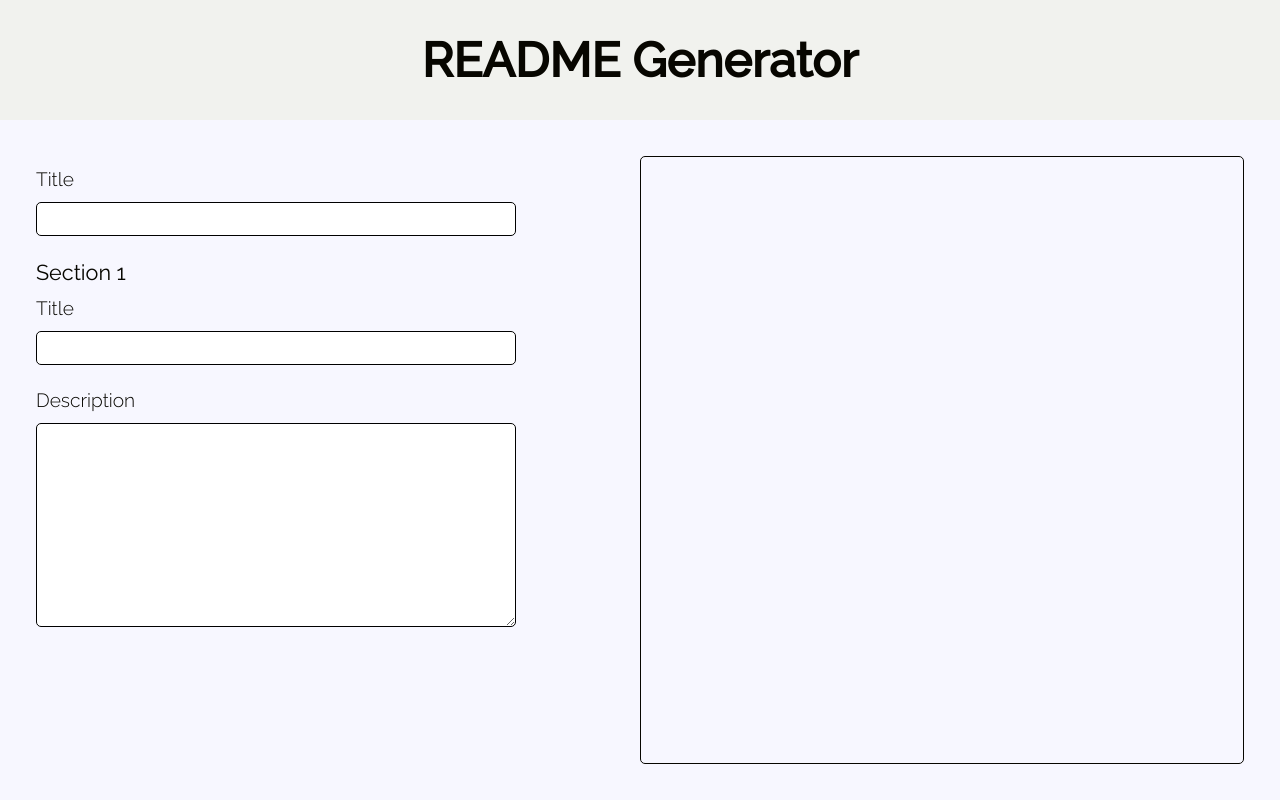
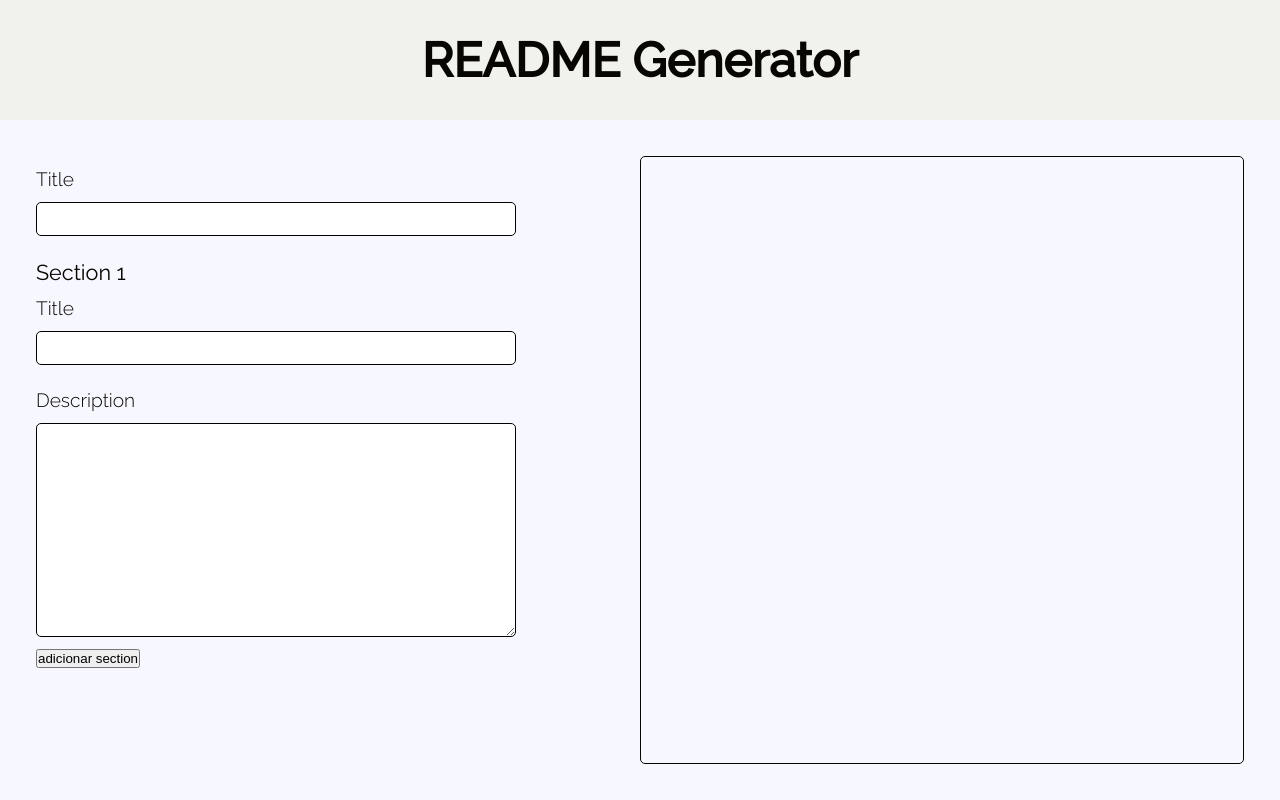
Before and after one commit to acamilass/readme-generator, an Angular app: page / in a window 1280 px wide. Built offline with nearby package versions, Linux system fonts and the light colour scheme.

Commit message:
Permitir adicionar novas seções

```diff
--- a/src/app/pages/generator/generator.component.html
+++ b/src/app/pages/generator/generator.component.html
@@ -4,21 +4,24 @@
       <label for="title-h1">Title</label>
       <input class="input-area" type="text" id="title-h1" [(ngModel)]="titleH1">
     </div>
-    <div>
-      <h2 class="section-title">Section 1</h2>
+    <div *ngFor="let section of sections; let i = index">
+      <h2 class="section-title">Section {{ i + 1 }}</h2>
       <div class="input">
         <label for="title-h2">Title</label>
-        <input class="input-area" type="text" id="title-h2" [(ngModel)]="titleH2">
+        <input class="input-area" type="text" id="title-h2" [(ngModel)]="section.titleH2">
         <label for="description">Description</label>
-        <textarea class="input-area" id="description" cols="30" rows="10" [(ngModel)]="description"></textarea>
+        <textarea class="input-area" id="description" cols="30" rows="10" [(ngModel)]="section.description"></textarea>
       </div>
     </div>
+    <button (click)="createNewSection()">adicionar section</button>
   </div>
   <div class="container__preview">
     <div class="preview">
       <h1>{{ titleH1 }}</h1>
-      <h2>{{ titleH2 }}</h2>
-      <p>{{ description }}</p>
+      <div class="" *ngFor="let section of sections; let i = index">
+        <h2>{{ section.titleH2 }}</h2>
+        <p>{{ section.description }}</p>
+      </div>
     </div>
   </div>
 </div>
--- a/src/app/pages/generator/generator.component.scss
+++ b/src/app/pages/generator/generator.component.scss
@@ -26,6 +26,7 @@
         border: 1px solid;
         border-radius: 5px;
         font-size: 1.4rem;
+        font-family: inherit;
       }
     }
 
--- a/src/app/pages/generator/generator.component.ts
+++ b/src/app/pages/generator/generator.component.ts
@@ -1,4 +1,5 @@
 import { Component, OnInit } from '@angular/core';
+import SectionModel from '../models/section';
 
 @Component({
   selector: 'app-generator',
@@ -11,9 +12,20 @@ export class GeneratorComponent implements OnInit {
   titleH2!: string;
   description!: string;
 
+  sections!: Array<any>;
+
   constructor() { }
 
   ngOnInit(): void {
+    this.sections = [
+      new SectionModel(this.titleH2, this.description)
+    ];
+  }
+
+  createNewSection() {
+    let title = '';
+    let description = '';
+    return this.sections.push(new SectionModel(title, description));
   }
 
 }
--- /dev/null
+++ b/src/app/pages/models/section.ts
@@ -0,0 +1,9 @@
+export default class SectionModel {
+  title: string;
+  description: string;
+
+  constructor(title: string, description: string) {
+    this.title = title;
+    this.description = description;
+  }
+}
```
